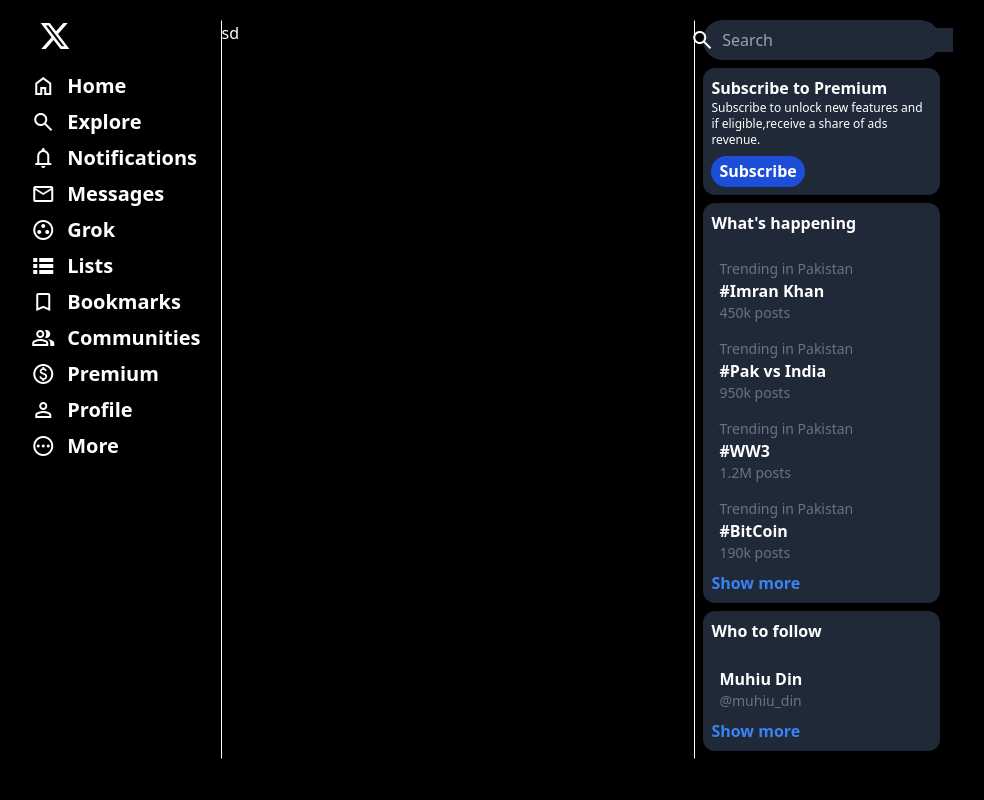
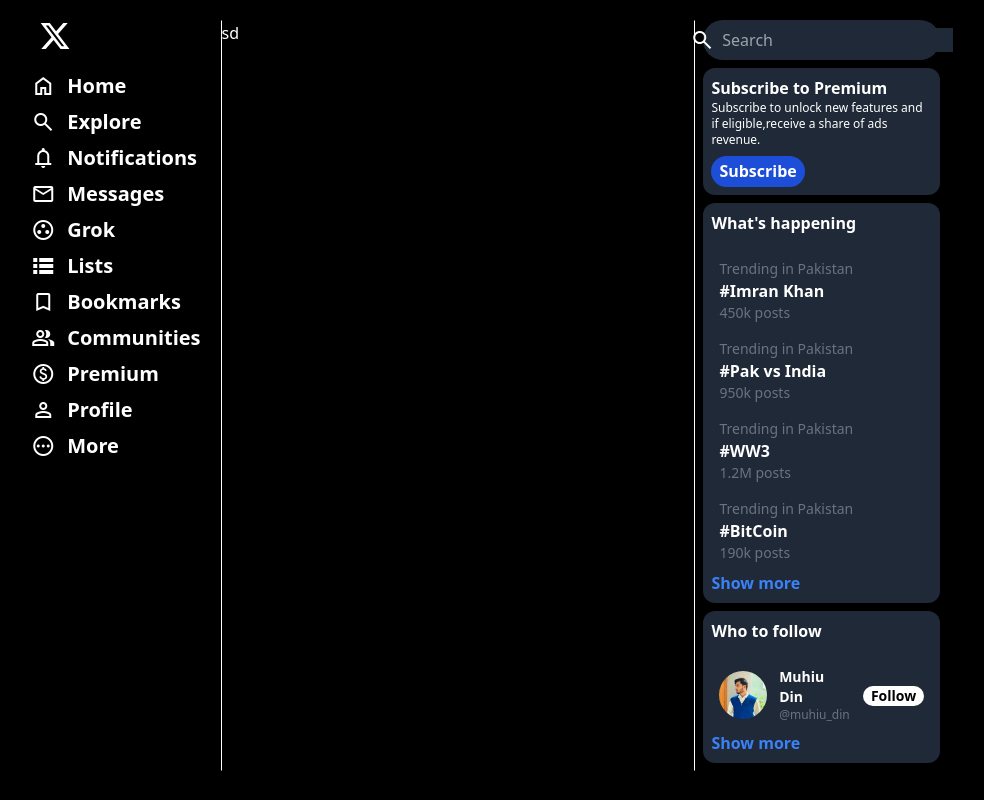
Before and after one commit to muhiu-din/X_clone, a website: page index.html in a window 1280 px wide. Shown: the whole page, without its empty margins (111-1095 px from the left). Drawn offline with nearby package versions, Linux system fonts and the light colour scheme.

Commit message:
who to follow

```diff
--- a/index.html
+++ b/index.html
@@ -101,16 +101,19 @@
 
 
             </div>
-            <div class="content w-1/2 p-2 m-2 rounded-xl bg-gray-800">
+            <div class="content2 w-1/2 p-2 m-2 rounded-xl bg-gray-800">
                 <h1 class="font-bold text-l mb-4">Who to follow</h1>
-                <div class="c1 hover:bg-gray-700 hover:cursor-pointer rounded-xl p-2">
+                <div class="c1 hover:bg-gray-700 hover:cursor-pointer rounded-xl p-2 flex flex-row items-center gap-3">
                     <div class="pic">
-                        <img src="" alt="">
+                        <img class="w-12 rounded-full" src="images/dp1.jpg" alt="dp1">
                     </div>
-                   <div class="account">
-                    <h3 class="font-bold">Muhiu Din</h3>
-                    <h5 class="text-gray-500 text-sm">@muhiu_din</h5>
+                   <div class="account flex flex-row gap-3 items-center ">
+                   <div class="names">
+                    <h3 class="text-sm font-bold">Muhiu Din</h3>
+                    <h5 class="text-gray-500 text-xs">@muhiu_din</h5></div>
+                   <div class="action"><button class="bg-white text-black rounded-xl text-sm px-2 font-bold">Follow</button></div>
                    </div>
+
                 </div>
                <span class="text-blue-500 font-bold  hover:text-blue-300 hover:cursor-pointer">Show more</span>
 
```
Also changed, not shown: css/output.css, images/dp1.jpg (added).
